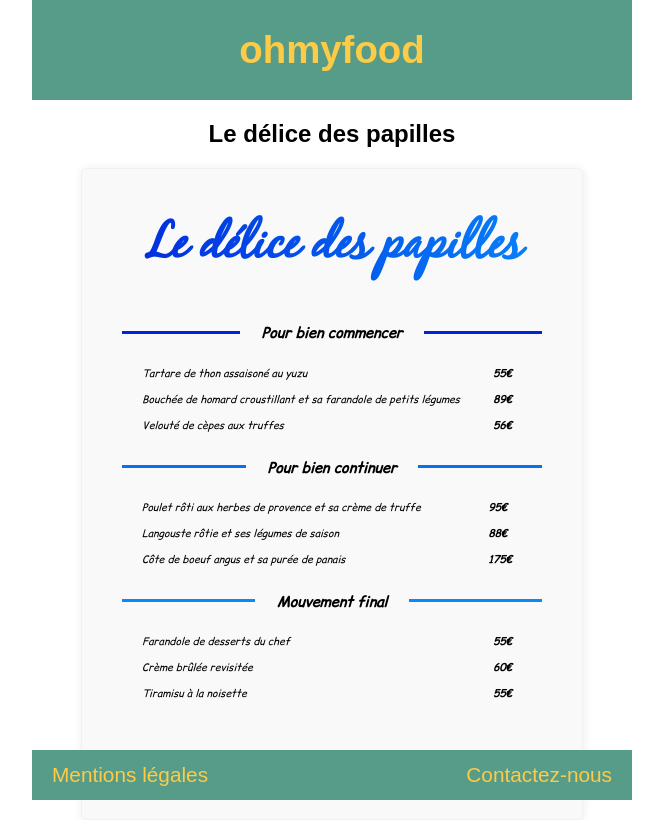
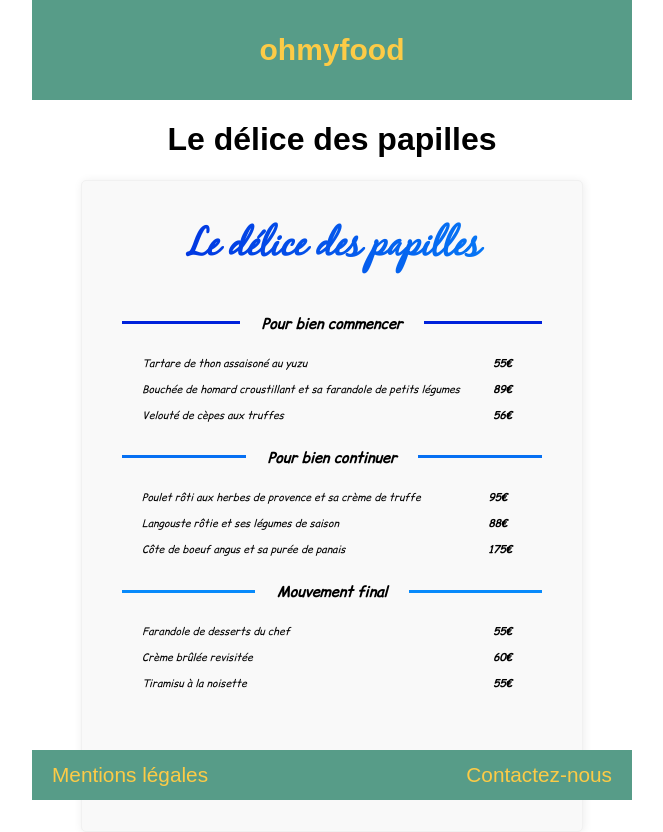
Before and after one commit to Gaspard-Savoury/ohmyfood, a plain HTML site: page delice_papilles.html in a window 1280 px wide. Shown: the whole page, without its empty margins (308-971 px from the left). Drawn offline with nearby package versions, Linux system fonts and the light colour scheme; files whose address does not match are found by name.

Commit message:
change article, sections, h1

```diff
--- a/chic.css
+++ b/chic.css
@@ -60,7 +60,7 @@ footer a:hover
 
 /*spécifique à la page*/
 
-h2
+h1
 {
 	text-align: center;
 }
@@ -139,7 +139,7 @@ section
 {
 	margin: 70px 0 65px 0;
 	background: -webkit-linear-gradient(right, #e38812, #8e5aff);
-	-webkit-background-clip: text;
+	background-clip: text;
 	-webkit-text-fill-color: transparent;
 }
 
--- a/delice.css
+++ b/delice.css
@@ -34,7 +34,7 @@ header a
 	height: 100px;
 	background-color: #579c88;
 	color: #fdcb46;
-	font-size: 1.2em;
+	font-size: 20px;
 	display: flex;
 	align-items: center;
 	justify-content: center;
@@ -84,7 +84,7 @@ footer a:hover
 
 /*spécifique à la page*/
 
-h2
+h1
 {
 	text-align: center;
 }
@@ -183,7 +183,7 @@ section
 	font-size: 2em;
 	font-family: "black_jackregular", sans-serif;
 	background: -webkit-linear-gradient(right, #088afb, #0022db);
-	-webkit-background-clip: text;
+	background-clip: text;
 	-webkit-text-fill-color: transparent;
 }
 
--- a/delice_papilles.html
+++ b/delice_papilles.html
@@ -10,18 +10,18 @@
 	<div id="bloc_page">
 		<header>
 			<a href="index.html">
-				<h1>ohmyfood</h1>
+				<h2>ohmyfood</h2>
 			</a>
 		</header>
 
-		<h2>Le délice des papilles</h2>
+		<h1>Le délice des papilles</h1>
 
 		<section class="menu_total" id="menu_total_delice">
-			<div class="menu_title">
-				<h2>Le délice des papilles</h2>
-			</div>
+			<article class="menu_title">
+				<h1>Le délice des papilles</h1>
+			</article>
 
-			<div class="menu">
+			<article class="menu">
 				<h3 class="title_entree"><span class="underline">Pour bien commencer</span></h3>
 				<div class="menu_items">
 					<ul>
@@ -35,9 +35,9 @@
 						<li>56€</li>
 					</ul>
 				</div>
-			</div>
+			</article>
 
-			<div class="menu">
+			<article class="menu">
 				<h3 class="title_main"><span class="underline">Pour bien continuer</span></h3>
 				<div class="menu_items">
 					<ul>
@@ -51,8 +51,9 @@
 						<li>175€</li>
 					</ul>
 				</div>
-			</div>
-			<div class="menu">
+			</article>
+
+			<article class="menu">
 				<h3 class="title_dessert"><span class="underline">Mouvement final</span></h3>
 				<div class="menu_items">
 					<ul>
@@ -66,7 +67,7 @@
 						<li>55€</li>
 					</ul>
 				</div>
-			</div>
+			</article>
 
 		</section>
 
--- a/index.scss
+++ b/index.scss
@@ -1,3 +1,4 @@
+$banner: #579c88;
 @font-face {
     font-family: 'comic_reliefregular';
     src: url('ComicRelief-webfont.eot');
@@ -22,9 +23,6 @@
     font-style: normal;
 }
 
-$banner_green: #579c88;
-$gold: #fdcb46;
-
 body
 {
 	width: 600px;
@@ -35,8 +33,8 @@ body
 header a
 {
 	height: 100px;
-	background-color: $banner_green;
-	color: $gold;
+	background-color: $banner;
+	color: #fdcb46;
 	font-size: 1.2em;
 	display: -webkit-flex;
 	align-items: center;
--- a/note.css
+++ b/note.css
@@ -70,12 +70,9 @@ footer a:hover
 
 /*spécifique à la page*/
 
-h2
+h1
 {
 	text-align: center;
-	background-image: linear-gradient(45deg, red, yellow)
-	background-clip: text;
-	text-fill-color: transparent;
 }
 
 h3
@@ -163,7 +160,7 @@ section
 	color: orange;
 	margin-bottom: -25px;
 	background: -webkit-linear-gradient(right, orange, red);
-	-webkit-background-clip: text;
+	background-clip: text;
 	-webkit-text-fill-color: transparent;
 }
 
@@ -200,7 +197,7 @@ section
 	color: orange;
 	margin: 20px 10px 0 0;
 	background: -webkit-linear-gradient(right, orange, red);
-	-webkit-background-clip: text;
+	background-clip: text;
 	-webkit-text-fill-color: transparent;
 }
 
--- a/palette.css
+++ b/palette.css
@@ -72,7 +72,7 @@ footer a:hover
 
 /*spécifique à la page*/
 
-h2
+h1
 {
 	text-align: center;
 }
@@ -106,7 +106,7 @@ h3:before
     right: 1.5em;
     margin-left: -50%;
     background: -webkit-linear-gradient(right, #bfff7f, #3e923a);
-	-webkit-background-clip: border;
+	background-clip: border;
 	-webkit-text-fill-color: transparent;
 }
 
@@ -115,7 +115,7 @@ h3:after
     left: 1.5em;
     margin-right: -50%;
     background: -webkit-linear-gradient(left, #bfff7f, #3e923a);
-	-webkit-background-clip: border;
+	background-clip: border;
 	-webkit-text-fill-color: transparent;
 }
 
@@ -159,7 +159,7 @@ section
 	font-size: 1.5em;
 	font-family: arial, sans-serif;
 	background: -webkit-linear-gradient(right, #bfff7f, #3e923a);
-	-webkit-background-clip: text;
+	background-clip: text;
 	-webkit-text-fill-color: transparent;
 	margin: 60px 0 60px 0;
 }
--- a/style.css
+++ b/style.css
@@ -34,7 +34,7 @@ header a
 	height: 100px;
 	background-color: #579c88;
 	color: #fdcb46;
-	font-size: 1.2em;
+	font-size: 20px;
 	display: -webkit-flex;
 	align-items: center;
 	justify-content: center;
@@ -102,7 +102,7 @@ header a
 {
 	font-size: 2em;
 	background: -webkit-linear-gradient(right, orange, red);
-	-webkit-background-clip: text;
+	background-clip: text;
 	-webkit-text-fill-color: transparent;
 }
 
@@ -128,7 +128,7 @@ header a
 #chic h2
 {
 	background: -webkit-linear-gradient(right, #e38812, #8e5aff);
-	-webkit-background-clip: text;
+	background-clip: text;
 	-webkit-text-fill-color: transparent;
 }
 
@@ -146,7 +146,7 @@ header a
 #delice h2
 {
 	background: -webkit-linear-gradient(right, #0889fb, #0023db);
-	-webkit-background-clip: text;
+	background-clip: text;
 	-webkit-text-fill-color: transparent;
 	font-family: 'black_jackregular', sans-serif;
 	font-size: 1.2em;;
@@ -166,7 +166,7 @@ header a
 #palette h2
 {
 	background: -webkit-linear-gradient(right, #bfff7f, #3e923a);
-	-webkit-background-clip: text;
+	background-clip: text;
 	-webkit-text-fill-color: transparent;
 	font-style: italic;
 }
```
Also changed, not shown: chic_francaise.html (+12 -11 lines), index.html (+11 -11 lines), note_enchantee.html (+15 -14 lines), palette_gout.html (+8 -8 lines), index.css (added).
